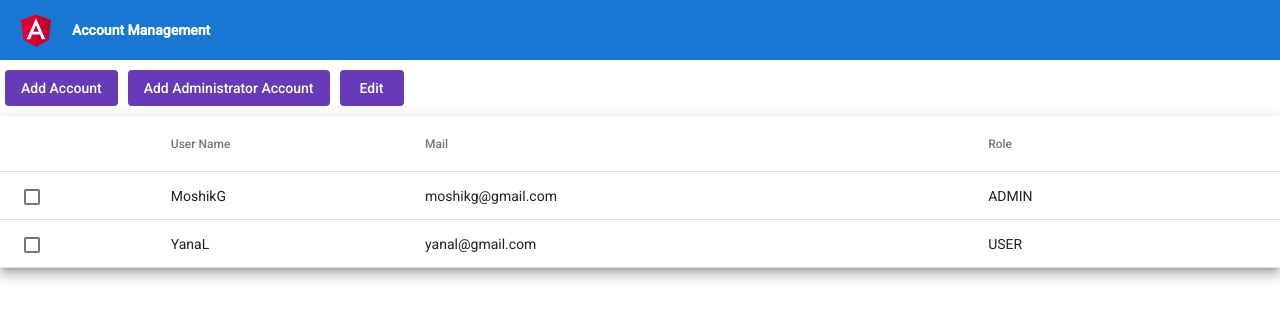
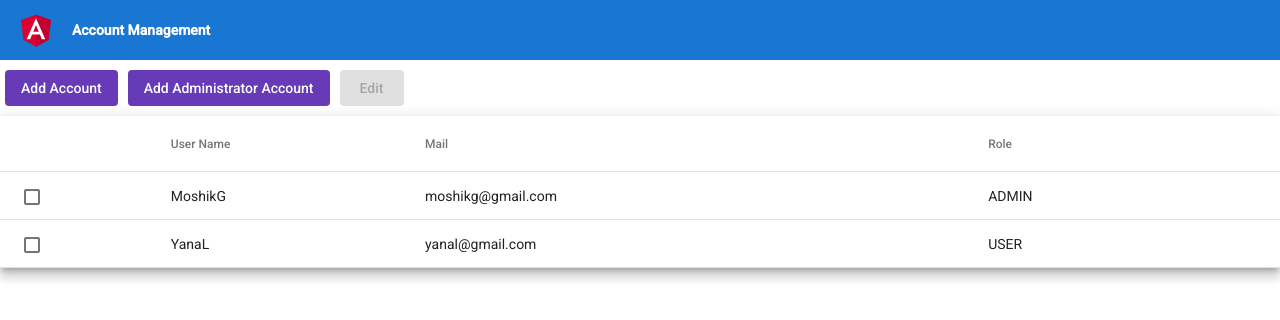
Before and after one commit to ChenReuven/account-managment, an Angular app: page /accounts in a window 1280 px wide. Shown: the top 320 px of the page. Built offline with nearby package versions, Linux system fonts and the light colour scheme.

Commit message:
disable Edit button when no row selected

```diff
--- a/src/app/modules/account/pages/accounts-page/accounts-page.component.html
+++ b/src/app/modules/account/pages/accounts-page/accounts-page.component.html
@@ -1,7 +1,7 @@
 <div>
   <button mat-flat-button color="primary">Add Account</button>
   <button mat-flat-button color="primary">Add Administrator Account</button>
-  <button mat-flat-button color="primary">Edit</button>
+  <button mat-flat-button color="primary" [disabled]="!selection?.selected?.length">Edit</button>
 </div>
 
 <table mat-table [dataSource]="dataSource" class="mat-elevation-z8">
```
